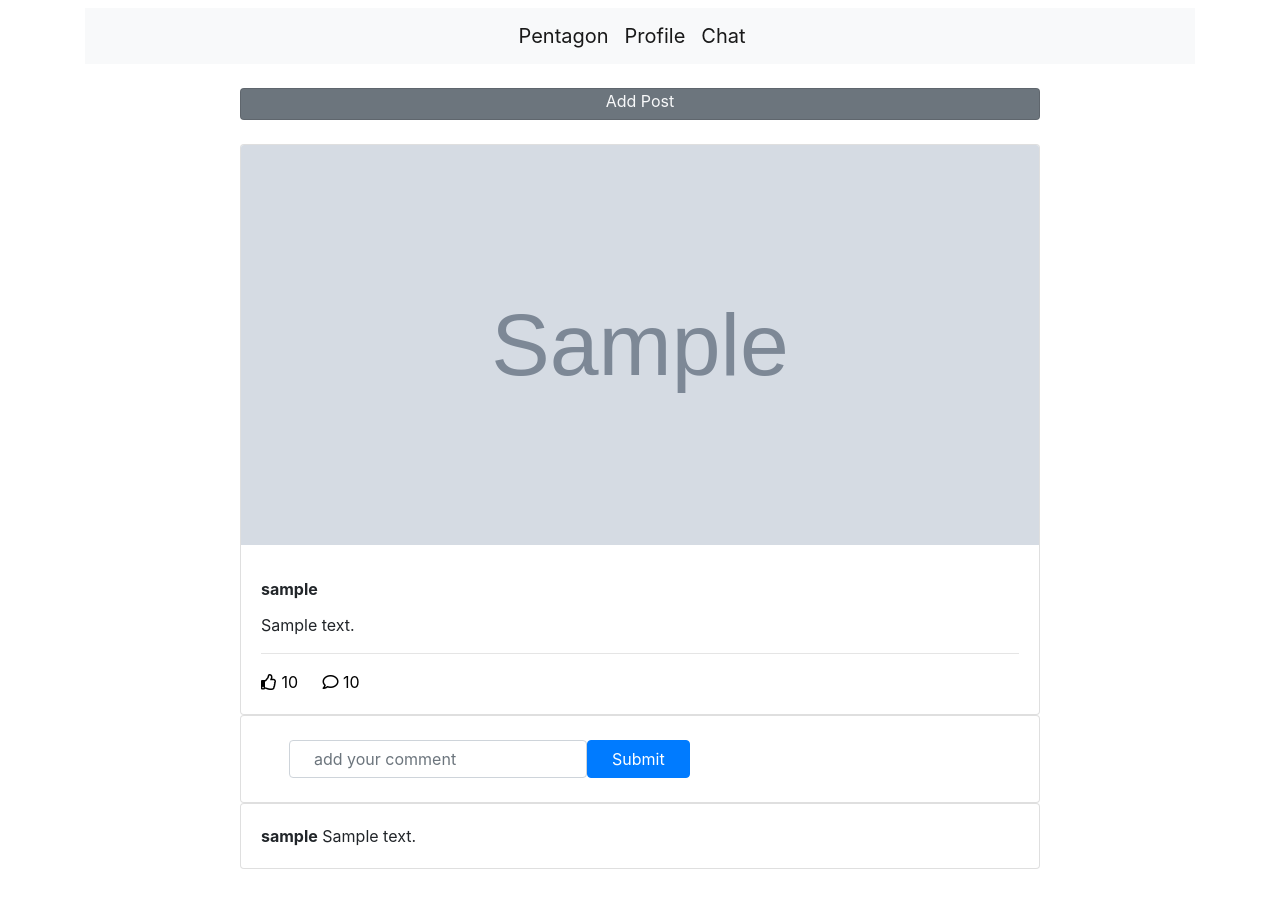
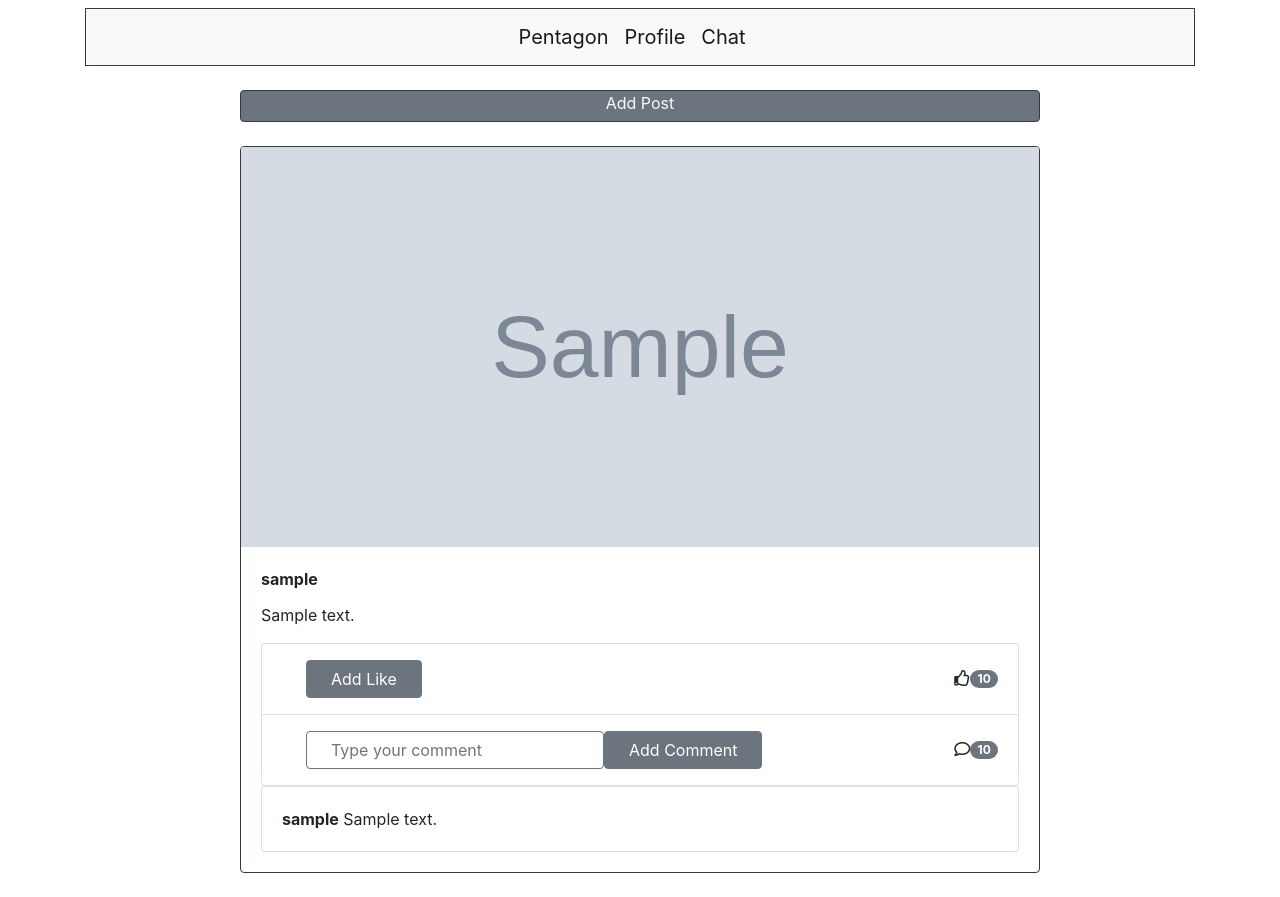
Before and after one commit to charan-kumar-137/Pentagon, a Django app: page / in a window 1280 px wide. Before the commit the page ends 869 px from the top, so only its background shows below. Run offline with Django 3.2, Linux system fonts and the light colour scheme; tables that the repository leaves empty hold one stand-in row (values such as "Sample post"); grey boxes marked "Sample" are stand-in pictures; some libraries are stand-ins or nearby versions.

Commit message:
Added Likes Functionality, improved Comments

```diff
--- a/app/admin.py
+++ b/app/admin.py
@@ -6,3 +6,5 @@ from . import models
 admin.site.register(models.Post)
 
 admin.site.register(models.Comment)
+
+admin.site.register(models.Like)
--- a/app/models.py
+++ b/app/models.py
@@ -23,3 +23,13 @@
 
     def __int__(self):
         return self.comment_id
+
+
+class Like(models.Model):
+    like_id = models.AutoField(primary_key=True)
+    post_id = models.IntegerField()
+    username = models.CharField(max_length=30)
+    liked = models.BooleanField(default=False)
+
+    def __int__(self):
+        return self.like_id
--- a/app/urls.py
+++ b/app/urls.py
@@ -7,5 +7,6 @@ urlpatterns = [
     path('chat', views.chat, name='chat'),
     path('add_post', views.add_post, name='add_post'),
     path('handle_added_post', views.handle_added_post, name='handle_added_post'),
-    path('handle_added_comment', views.handle_added_comment, name='handle_added_comment')
+    path('handle_added_comment', views.handle_added_comment, name='handle_added_comment'),
+    path('handle_added_like', views.handle_added_like, name='handle_added_like'),
 ]
--- a/app/views.py
+++ b/app/views.py
@@ -36,7 +36,7 @@ def handle_added_post(request):
         )
         post.save()
 
-        return HttpResponse('success post added')
+        return redirect('/')
 
     return HttpResponse('Post add fail')
 
@@ -60,3 +60,33 @@ def handle_added_comment(request):
         return redirect('home')
 
     return redirect('home')
+
+
+def handle_added_like(request):
+    if request.method == 'POST':
+        post_id = request.POST.get('post_id')
+        post_obj = models.Post.objects.get(post_id=post_id)
+
+        try:
+            like_obj = models.Like.objects.get(post_id=post_id,username=request.user)
+            print('1')
+            if not like_obj.liked:
+                post_obj.total_likes += 1
+                post_obj.save()
+                print('2')
+            print('3')
+            return redirect('home')
+        except:
+            print('4')
+            like = models.Like(
+                post_id=post_id,
+                username=request.user,
+                liked=True
+            )
+            like.save()
+            print('5')
+            post_obj.total_likes += 1
+            post_obj.save()
+            return redirect('home')
+
+    return redirect('home')
--- a/templates/home.html
+++ b/templates/home.html
@@ -17,16 +17,16 @@
 
     <div class="container my-2">
         <!-- Navbar  -->
-        <nav class="navbar navbar-expand-lg navbar-light justify-content-center bg-light">
-            <a class="navbar-brand" href="#">Pentagon</a>
-            <a class="navbar-brand" href="#">Profile</a>
-            <a class="navbar-brand" href="#">Chat</a>
+        <nav class="navbar navbar-expand-lg navbar-light justify-content-center bg-light border border-dark">
+            <a class="navbar-brand" href="/">Pentagon</a>
+            <a class="navbar-brand" href="profile">Profile</a>
+            <a class="navbar-brand" href="chat">Chat</a>
         </nav>
     </div>
 
     <!-- Add Post -->
     <div class="d-flex justify-content-center my-4">
-        <div class="card text-center bg-secondary" style="width:50rem; height:2rem;">
+        <div class="card text-center bg-secondary border border-dark" style="width:50rem; height:2rem;">
             <a class="text-light" href="add_post">Add Post</a>
         </div>
     </div>
@@ -36,43 +36,42 @@
     <div class="container my-4">
         <div class="d-flex justify-content-center">
             <!-- Card for displaying image,description -->
-            <div class="card" style="width:50rem">
+            <div class="card border border-dark" style="width:50rem">
                 <img src="{{ post.image.url }}" class="card-img-top" height="400" alt="Error occured">
                 <div class="card-body">
-                    <p class="card-title">
-
-
-
-                    </p>
                     <div class="card-title"><b>{{ post.username }}</b></div>
                     <p>{{ post.description }}</p>
-                    <hr>
-                    <a href="#" class="card-link" id="like_button" style="color:black;">
+
+                    <ul class="list-group">
+
+                        <li class="list-group-item d-flex justify-content-between align-items-center">
+                            <form action="handle_added_like" class="form-inline px-4" method="post"> {% csrf_token %}
+                                <input type="text" name="post_id" hidden value="{{post.post_id}}">
+                                <button type="submit" class="btn btn-secondary my-1 px-4"> Add Like </button>
+                            </form>
+                            <div class="d-flex justify-content-end ">
                                 <i class="far fa-thumbs-up"></i>
+                                <span class="badge badge-secondary badge-pill">
                                     {{ post.total_likes }}
-                    </a>
-                    <a href="#" class="card-link" id="comment_button" style="color:black;">
+                                </span>
+                            </div>
+                        </li>
+
+                        <li class="list-group-item d-flex justify-content-between align-items-center">
+                            <form class="form-inline px-4" action="handle_added_comment" method="post">{% csrf_token %}
+                                <input type="text" class="form-control px-4 border border-secondary" placeholder="Type your comment" name="comment">
+                                <input type="text" class="form-control px-4" hidden value="{{post.post_id}}" name="post_id">
+                                <button type="submit" class="btn btn-secondary my-1 px-4"> Add Comment </button>
+                            </form>
+                            <div class="d-flex justify-content-end">
                                 <i class="far fa-comment"></i>
+                                <span class="badge badge-secondary badge-pill">
                                     {{ post.total_comments }}
-                    </a>
+                                </span>
                             </div>
-            </div>
-        </div>
+                        </li>
 
-        <!-- Add comment -->
-        <div class="d-flex justify-content-center" id="add_comment">
-            <div class="card" style="width:50rem;">
-                <div class="card-body px-4">
-
-                    <form class="form-inline px-4" action="handle_added_comment" method="post">{% csrf_token %}
-                        <input type="text" class="form-control px-4" placeholder="add your comment" name="comment">
-                        <input type="text" class="form-control px-4" hidden value="{{post.post_id}}" name="post_id">
-                        <button type="submit" class="btn btn-primary my-1 px-4">Submit</button>
-                    </form>
-                </div>
-            </div>
-        </div>
-
+                    </ul>
                     {% for comment in comments %}
                     <!-- Comments -->
                     <div class="d-flex justify-content-center" id="comments">
@@ -88,6 +87,11 @@
                         {% endif %}
                     </div>
                     {% endfor %}
+
+                </div>
+            </div>
+        </div>
+
     </div>
     {% endfor %}
 
```
Also changed, not shown: templates/add_post.html (+8 -8 lines), app/migrations/0001_initial.py. Lines whose indentation alone changed are shown as unchanged.
